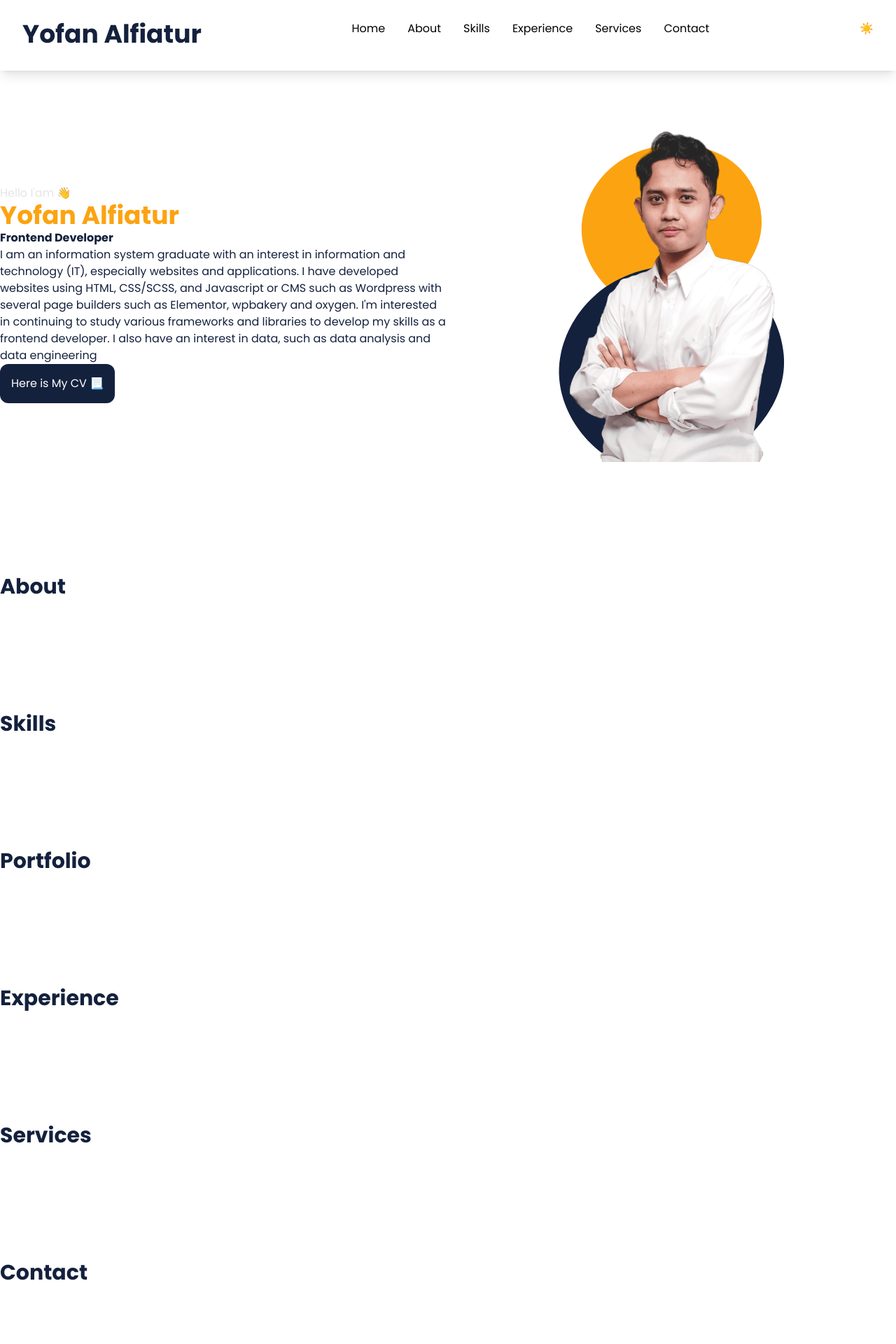
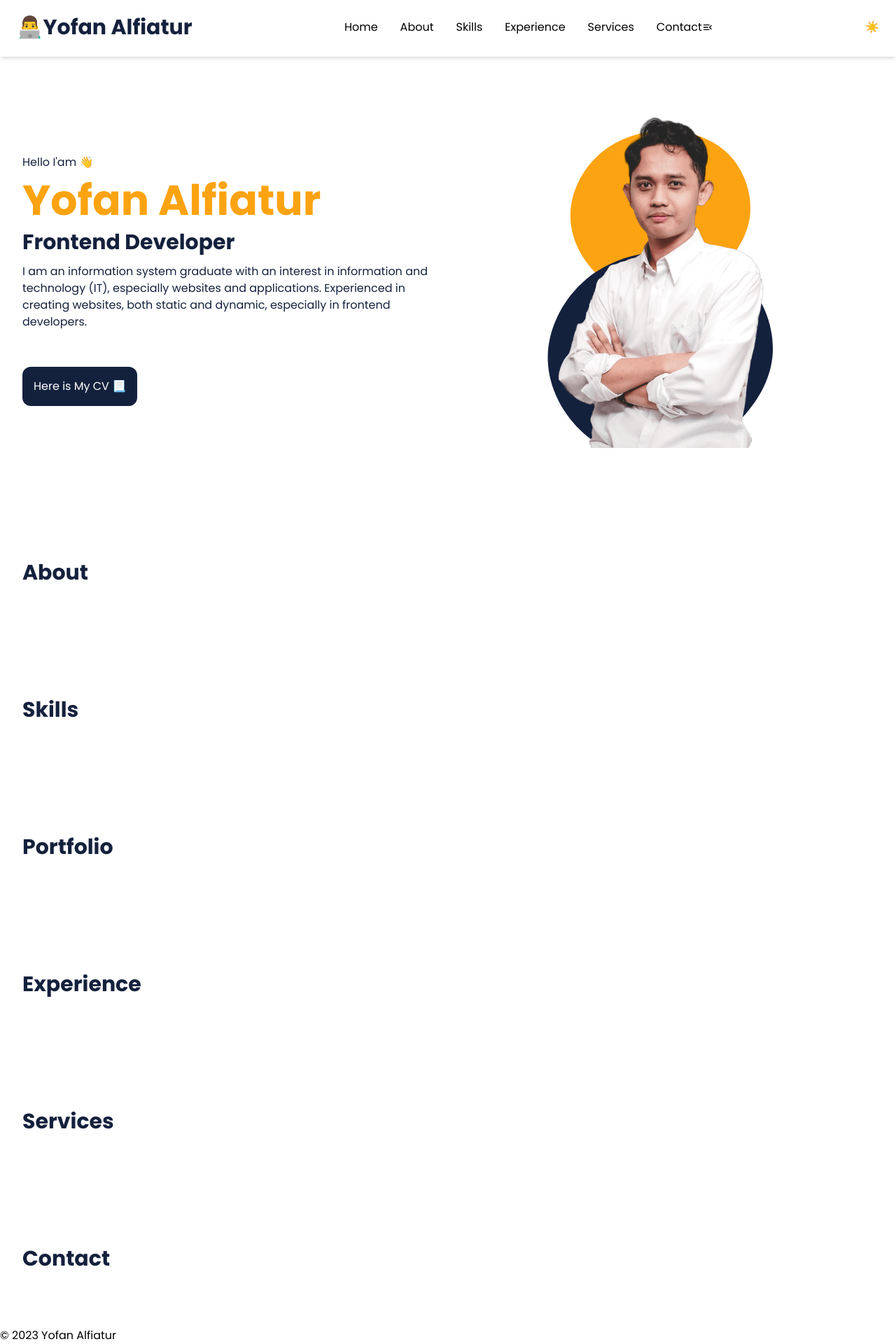
Before and after one commit to yofanalfiatur/portfolio-vite, a React (Vite) app: page / in a window 1280 px wide. Shown: the part 3-1923 px from the top of the page at 70% size. Built offline with nearby package versions, Linux system fonts and the light colour scheme.

Commit message:
update home sma header

```diff
--- a/package.json
+++ b/package.json
@@ -12,7 +12,8 @@
   "dependencies": {
     "react": "^18.2.0",
     "react-dom": "^18.2.0",
-    "react-icons": "^4.10.1"
+    "react-icons": "^4.10.1",
+    "react-router-dom": "^6.15.0"
   },
   "devDependencies": {
     "@types/react": "^18.2.15",
--- a/src/App.jsx
+++ b/src/App.jsx
@@ -1,7 +1,8 @@
 import About from "./components/Layouts/About";
 import Contact from "./components/Layouts/Contact";
 import Experience from "./components/Layouts/Experience";
-import { Header } from "./components/Layouts/Header";
+import Footer from "./components/Layouts/Footer";
+import Header from "./components/Layouts/Header";
 import Home from "./components/Layouts/Home";
 import Portfolio from "./components/Layouts/Portfolio";
 import Services from "./components/Layouts/Services";
@@ -20,6 +21,7 @@ function App() {
         <Services />
         <Contact />
       </main>
+      <Footer />
     </>
   );
 }
--- a/src/components/Elements/Section.jsx
+++ b/src/components/Elements/Section.jsx
@@ -1,8 +1,8 @@
 const Section = (props) => {
   const { children } = props;
   return (
-    <section className="section py-20">
-      <div className="xl:container mx-auto">{children}</div>
+    <section className="section py-12 md:py-16 lg:py-20">
+      <div className="container mx-auto">{children}</div>
     </section>
   );
 };
--- /dev/null
+++ b/src/components/Layouts/Footer.jsx
@@ -0,0 +1,21 @@
+import { identity } from "../../constants/data";
+
+const Footer = () => {
+  const { name } = identity;
+  const getCurrentYear = () => {
+    return new Date().getFullYear();
+  };
+  return (
+    <>
+      <footer>
+        <div>
+          <h2>
+            © {getCurrentYear()} {name}
+          </h2>
+        </div>
+      </footer>
+    </>
+  );
+};
+
+export default Footer;
--- a/src/components/Layouts/Header.jsx
+++ b/src/components/Layouts/Header.jsx
@@ -1,31 +1,28 @@
-export const Header = () => {
+import React from "react";
+import { identity, linkMenu } from "../../constants/data";
+import { Link } from "react-router-dom";
+import { MdMenuOpen } from "react-icons/md";
+const Header = () => {
+  const { name } = identity;
   return (
-    <header className="w-screen shadow-lg">
-      <nav className="container max-w-screen flex justify-between p-8 mx-auto">
+    <header className="shadow-md">
+      <nav className="container max-w-screen flex justify-between p-6 mx-auto items-center">
         <div className="text-primary">
-          <h1 className="text-4xl font-bold text-primary">Yofan Alfiatur</h1>
+          <Link to="/" className="text-3xl font-bold text-primary">
+            👨‍💻{name}
+          </Link>
         </div>
-        <div className="">
-          <ul className="flex gap-8">
-            <li>
-              <a href="#home">Home</a>
-            </li>
-            <li>
-              <a href="#about">About</a>
-            </li>
-            <li>
-              <a href="#skills">Skills</a>
-            </li>
-            <li>
-              <a href="#experience">Experience</a>
-            </li>
-            <li>
-              <a href="#services">Services</a>
-            </li>
-            <li>
-              <a href="#contact">Contact</a>
-            </li>
+        <div className="flex">
+          <ul className="gap-8 hidden md:flex">
+            {linkMenu.map(({ titile, href }, index) => (
+              <li key={index}>
+                <Link to={linkMenu[index].href}>{linkMenu[index].titile}</Link>
+              </li>
+            ))}
           </ul>
+          <button className="md-hidden">
+            <MdMenuOpen />
+          </button>
         </div>
         <div className="">
           <a href="#">☀️</a>
@@ -34,3 +31,5 @@ export const Header = () => {
     </header>
   );
 };
+
+export default Header;
--- a/src/components/Layouts/Home.jsx
+++ b/src/components/Layouts/Home.jsx
@@ -21,15 +21,15 @@ const Home = () => {
   }, []);
   return (
     <Section>
-      <div className="flex flex-wrap max-w-full justify-center md:items-center">
-        <div className="md:w-1/2">
-          <p className="text-tertiary">Hello I'am 👋</p>
-          <h1 className="text-secondary text-4xl font-bold">{name}</h1>
-          <p className="text-primary font-bold">{position}</p>
-          <p className="text-primary ">{description}</p>
+      <div className="flex flex-wrap max-w-full justify-center md:items-center gap-y-8">
+        <div className="md:w-1/2 flex flex-col gap-3">
+          <p className="text-primary">Hello I'am 👋</p>
+          <h1 className="text-secondary text-6xl font-bold">{name}</h1>
+          <p className="text-primary font-bold text-3xl">{position}</p>
+          <p className="text-primary mb-10">{description}</p>
 
-          <a href={cv} target="_blank">
-            <button className=" text-white rounded-xl p-4 bg-primary">
+          <a href={cv} target="_blank" className="w-max">
+            <button className=" text-white rounded-xl p-4 bg-primary hover:ring-4 hover:ring-secondary transition duration-200 hover:text-secondary">
               Here is My CV 📃
             </button>
           </a>
--- a/src/constants/data.js
+++ b/src/constants/data.js
@@ -1,23 +1,23 @@
 export const linkMenu = [
     {
         titile: "Home",
-        href: "#home",
+        href: "/#home",
     },
     {
         titile: "About",
-        href: "#about",
+        href: "/#about",
     },
     {
         titile: "Skills",
-        href: "#skills",
+        href: "/#skills",
     },
     {
         titile: "Experience",
-        href: "#experience",
+        href: "/#experience",
     },
     {
         titile: "Services",
-        href: "#services",
+        href: "/#services",
     },
     {
         titile: "Contact",
@@ -29,7 +29,7 @@ export const identity = {
     name: "Yofan Alfiatur",
     position: "Frontend Developer",
     region: "Klaten, Central Tengah, Indonesia",
-    description: "I am an information system graduate with an interest in information and technology (IT), especially websites and applications. I have developed websites using HTML, CSS/SCSS, and Javascript or CMS such as Wordpress with several page builders such as Elementor, wpbakery and oxygen. I'm interested in continuing to study various frameworks and libraries to develop my skills as a frontend developer. I also have an interest in data, such as data analysis and data engineering",
+    description: "I am an information system graduate with an interest in information and technology (IT), especially websites and applications. Experienced in creating websites, both static and dynamic, especially in frontend developers.",
     profile: ["/image/yofan-1.png","/image/yofan-1-m.png"],
     cv: "/files/CV__Yofan.pdf",
 }
--- a/src/main.jsx
+++ b/src/main.jsx
@@ -2,9 +2,18 @@ import React from "react";
 import ReactDOM from "react-dom/client";
 import App from "./App.jsx";
 import "./index.css";
+import { RouterProvider, createBrowserRouter } from "react-router-dom";
+
+const router = createBrowserRouter([
+  {
+    path: "/",
+    element: <App />,
+    // errorElement: <h1>404</h1>,
+  },
+]);
 
 ReactDOM.createRoot(document.getElementById("root")).render(
   <React.StrictMode>
-    <App />
+    <RouterProvider router={router} />
   </React.StrictMode>
 );
--- a/tailwind.config.js
+++ b/tailwind.config.js
@@ -6,12 +6,19 @@ export default {
   ],
   mode: "jit",
   theme: {
+    container: {
+      center: true,
+      padding: "2rem",
+    },
     extend: {
       colors: {
         primary: "#14213D",
         secondary: "#FCA311",
         tertiary: "#E5E5E5",
       },
+      screens: {
+        "2xl": "1320px",
+      }
     },
   },
   plugins: [],
```
Also changed, not shown: 1 other file (tests, documents, lock files or other folders).
